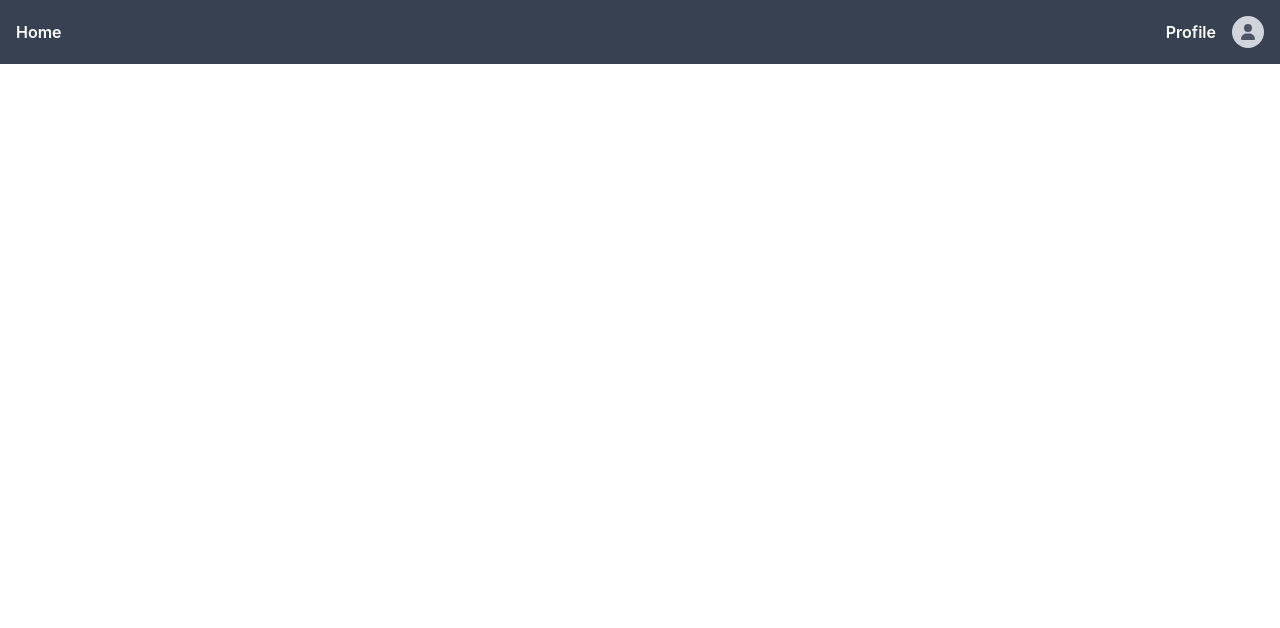
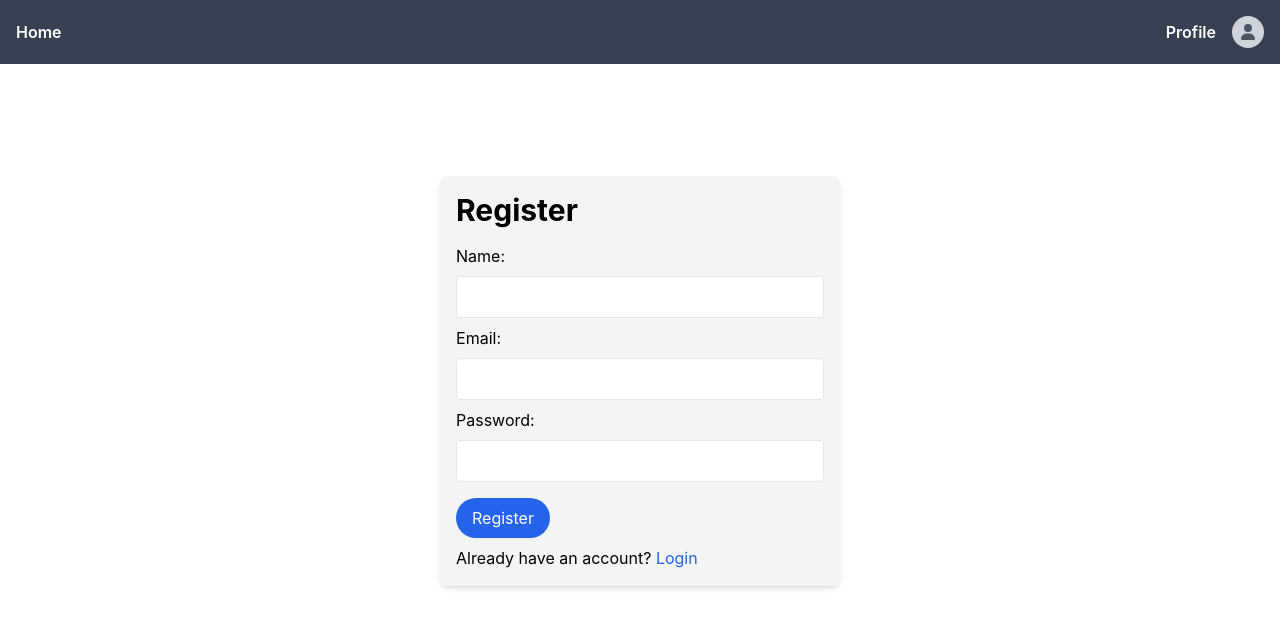
Before and after one commit to HristiyanPetkov/MiniStackOverflow, a React (Create React App) app in the folder frontend/: page /register in a window 1280 px wide. Before the commit this address had no page. Shown: the top 628 px of the page. Built offline with nearby package versions, Linux system fonts and the light colour scheme; the HTML template or start-up script is replaced by a standard one.

Commit message:
[ADD] Login and Register pages

```diff
--- a/frontend/package.json
+++ b/frontend/package.json
@@ -10,6 +10,7 @@
     "@testing-library/react": "^13.4.0",
     "@testing-library/user-event": "^13.5.0",
     "autoprefixer": "^10.4.19",
+    "axios": "^1.6.8",
     "postcss": "^8.4.38",
     "react": "^18.2.0",
     "react-dom": "^18.2.0",
--- a/frontend/src/App.jsx
+++ b/frontend/src/App.jsx
@@ -2,15 +2,21 @@ import {BrowserRouter as Router, Route, Routes} from 'react-router-dom';
 import Navbar from "./components/Navbar";
 import HomePage from "./components/HomePage";
 import QuestionPage from "./components/QuestionPage";
+import Login from "./components/Login";
+import Register from "./components/Register";
 
 const App = () => (
         <Router>
             <Navbar />
             <div className="mt-20">
                 <Routes>
+                    <Route path='/' element={<HomePage />} />
+                    <Route path='/login' element={<Login />} />
+                    <Route path='/register' element={<Register />} />
                     <Route path='/homePage' element={<HomePage />} />
-                    <Route path='/' element={<HomePage />} />
                     <Route path='/questions/:questionId' element={<QuestionPage />} />
+
+                    <Route path='*' element={<h1>Not Found</h1>} />
                 </Routes>
             </div>
         </Router>
--- /dev/null
+++ b/frontend/src/components/Login.jsx
@@ -0,0 +1,59 @@
+import {Link, useNavigate} from "react-router-dom";
+import axios from "axios";
+import {useState} from "react";
+
+const Login = () => {
+    const navigate = useNavigate();
+    const [email, setEmail] = useState('');
+    const [password, setPassword] = useState('');
+
+    const handleLogin = (e) => {
+        e.preventDefault();
+        console.log('Login');
+
+        // const response = axios.post('http://localhost:8000/api/login', {
+        //     email: e.target.email.value,
+        //     password: e.target.password.value,
+        // });
+        //
+        // console.log(response);
+
+        navigate('/homePage');
+    }
+
+    return (
+        <div className="flex items-center justify-center mt-48">
+            <div className="card bg-gray-100 p-4 rounded-lg shadow-md">
+                <h1 className="text-3xl font-bold mb-4">Login</h1>
+                <form>
+                    <label className="block mb-2">Email:</label>
+                    <input
+                        type="text"
+                        value={email}
+                        onChange={(e) => setEmail(e.target.value)}
+                        className="w-full px-3 py-2 border rounded"
+                    />
+                    <label className="block mt-2 mb-2">Password:</label>
+                    <input
+                        type="password"
+                        value={password}
+                        onChange={(e) => setPassword(e.target.value)}
+                        className="w-full px-3 py-2 border rounded"
+                    />
+                    <button
+                        type="button"
+                        onClick={handleLogin}
+                        className="bg-blue-600 text-white px-4 py-2 rounded-full mt-4 hover:bg-blue-500"
+                    >
+                        Login
+                    </button>
+                </form>
+                <p className="mt-2">
+                    Don't have an account? <Link to="/register" className="text-blue-600">Register</Link>
+                </p>
+            </div>
+        </div>
+    )
+}
+
+export default Login;
--- /dev/null
+++ b/frontend/src/components/Register.jsx
@@ -0,0 +1,67 @@
+import {useState} from "react";
+import {Link, useNavigate} from "react-router-dom";
+
+const Register = () => {
+    const [name, setName] = useState('');
+    const [email, setEmail] = useState('');
+    const [password, setPassword] = useState('');
+    const navigate = useNavigate();
+
+    const handleRegister = (e) => {
+        e.preventDefault();
+        console.log('Register');
+
+        // const response = axios.post('http://localhost:8000/api/register', {
+        //     name: e.target.name.value,
+        //     email: e.target.email.value,
+        //     password: e.target.password.value,
+        // });
+        //
+        // console.log(response);
+
+        navigate('/');
+    }
+
+    return (
+        <div className="flex items-center justify-center mt-44">
+            <div className="card bg-gray-100 p-4 rounded-lg shadow-md">
+                <h1 className="text-3xl font-bold mb-4">Register</h1>
+                <form>
+                    <label className="block mb-2">Name:</label>
+                    <input
+                        type="text"
+                        value={name}
+                        onChange={(e) => setName(e.target.value)}
+                        className="w-full px-3 py-2 border rounded"
+                    />
+                    <label className="block mt-2 mb-2">Email:</label>
+                    <input
+                        type="text"
+                        value={email}
+                        onChange={(e) => setEmail(e.target.value)}
+                        className="w-full px-3 py-2 border rounded"
+                    />
+                    <label className="block mt-2 mb-2">Password:</label>
+                    <input
+                        type="password"
+                        value={password}
+                        onChange={(e) => setPassword(e.target.value)}
+                        className="w-full px-3 py-2 border rounded"
+                    />
+                    <button
+                        type="button"
+                        onClick={handleRegister}
+                        className="bg-blue-600 text-white px-4 py-2 rounded-full mt-4 hover:bg-blue-500"
+                    >
+                        Register
+                    </button>
+                </form>
+                <p className="mt-2">
+                    Already have an account? <Link to="/login" className="text-blue-600">Login</Link>
+                </p>
+            </div>
+        </div>
+    );
+}
+
+export default Register;
```
Also changed, not shown: 1 other file (tests, documents, lock files or other folders).
